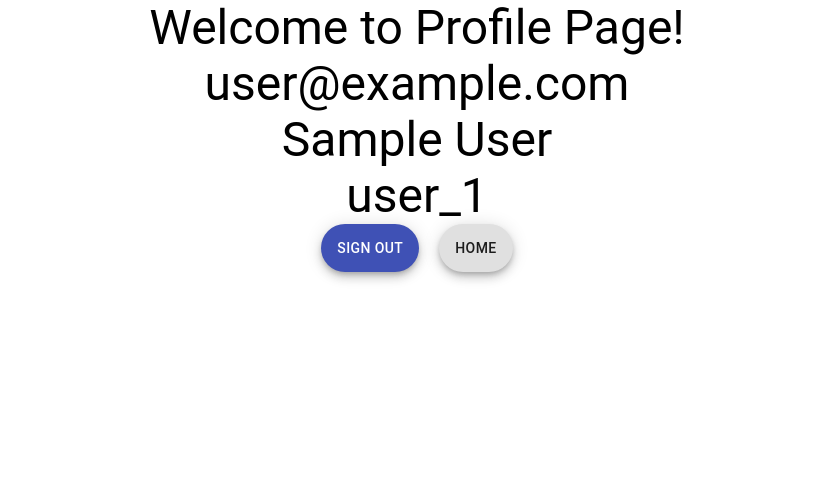
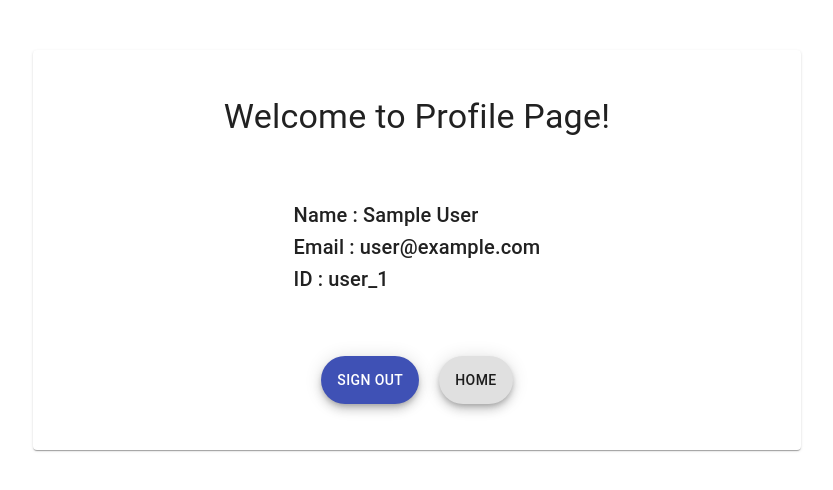
Before and after one commit to prakharNigam70/hotelsUi, a React (Create React App) app: page /Profile in a window 1280 px wide. Shown: the top 490 px of the page, without its empty margins (223-1056 px from the left). Built offline with nearby package versions, Linux system fonts and the light colour scheme; no server answers; sample sign-in values are in the browser's storage.

Commit message:
Beutify Profile Page and add conditional routing

```diff
--- a/src/App.tsx
+++ b/src/App.tsx
@@ -1,3 +1,4 @@
+import { useContext } from 'react';
 import { Redirect, Route } from 'react-router';
 import './App.css';
 import ComponentA from './ComponentA';
@@ -16,10 +17,12 @@ import Profile from './Profile';
 import ReducBasics from './ReduxBasics';
 import SignUp from './SignUp';
 import SliceUI from './SliceUI';
+import { UserContext } from './UserProvider';
 import UserClass from './UsersClass';
 import WebsiteReducerUI from './WebsitereducerUI';
 
 function App() {
+  const context = useContext(UserContext)
   return (
     <switch>
       <Route exact path='/a' component={ComponentA}/>
@@ -40,9 +43,9 @@ function App() {
       <Route exact path='/MaterialUI' component={MaterialUI}/>
       {/* Project */}
       <Route exact path='/HotelsUI' component={HotelsUI}/>
-      <Route exact path='/Login' component={Login}/>
-      <Route exact path='/SignUp' component={SignUp}/>
-      <Route exact path='/Profile' component={Profile}/>
+      {!context?.uid && <Route exact path='/Login' component={Login}/>}
+      {!context?.uid && <Route exact path='/SignUp' component={SignUp}/>}
+      {context?.uid && <Route exact path='/Profile' component={Profile}/>}
       <Route exact path='/' render={() => <Redirect to="/HotelsUI"/>}/>
 
 
--- a/src/Authentication.tsx
+++ b/src/Authentication.tsx
@@ -16,10 +16,15 @@ interface IProps{
     isUserNameVisible : boolean,
     title : string,
     tertiary : IButtonItem,
-    onSubmit : (data : IAuthentication) => void
+    onSubmit : (data : IAuthentication) => void,
+    height : string
 }
 
-const useStyles = makeStyles<Theme, {}>({
+interface MUIProps{
+    height : string
+}
+
+const useStyles = makeStyles<Theme, MUIProps>({
     container:{
         width : "100%",
         display : "flex",
@@ -38,7 +43,7 @@ const useStyles = makeStyles<Theme, {}>({
     },
     innerDiv: {
         width : "60%",
-        height : "60%",
+        height : (props) => props.height,
         display : "flex",
         flexDirection : "column",
         justifyContent : "space-evenly",
@@ -58,7 +63,7 @@ const useStyles = makeStyles<Theme, {}>({
 })
 
 export default function Authentication(props : IProps){
-    const styles = useStyles();
+    const styles = useStyles({height : props.height});
     const {register, reset, handleSubmit, formState:{errors}} = useForm<IAuthentication>();
     const history = useHistory();
     const [isLoading, setloading] = useState(false);
@@ -80,7 +85,7 @@ export default function Authentication(props : IProps){
         <>
         <div className={styles.outerDiv}>
             <div className={styles.innerDiv}>
-                <Typography variant="h3" className={styles.title}>{props.title}</Typography>
+                <Typography variant="h4" className={styles.title}>{props.title}</Typography>
                 <form onSubmit={handleSubmit(onSubmit)} className={styles.container}>
                     {props.isUserNameVisible &&
                     <TextField {...register("userName", {
@@ -109,7 +114,7 @@ export default function Authentication(props : IProps){
 
                     <TextField type="password" {...register("password", {
                         required : true,
-                        minLength : {value : 5, message : "Password should have a minimum length of 5"},
+                        minLength : {value : 6, message : "Password should have a minimum length of 6"},
                     })}
                      variant="outlined"
                      placeholder="Password"
--- a/src/HotelCard.tsx
+++ b/src/HotelCard.tsx
@@ -3,7 +3,7 @@ import { IHotel } from "./HotelsSlice";
 
 const useStyles = makeStyles<Theme, {}>({
     container:{
-        height : "400px"
+        height : "350px"
     }
 })
 
@@ -14,11 +14,11 @@ export default function HotelCard(props : IHotel){
             <CardMedia
                 component="img"
                 image={props.featured_image}
-                height = {280}
+                height = {250}
                 alt={props.name}
             />
             <CardContent>
-                <Typography variant="h5">{props.name}</Typography>
+                <Typography variant="h6">{props.name}</Typography>
                 <Typography variant="body2">{props.cuisines}</Typography>
             </CardContent>
         </Card>
--- a/src/HotelsUI.tsx
+++ b/src/HotelsUI.tsx
@@ -16,10 +16,10 @@ const useStyles = makeStyles({
     rootContainer : {
         display : "flex",
         alignItems : "center",
-        padding : "15px"
+        padding : "10px"
     },
     searchContainer : {
-        height : "90%",
+        height : "85%",
         display : "flex",
         background : "rgba(255,255,255,0.15)",
         flex : 0.8,
@@ -32,13 +32,16 @@ const useStyles = makeStyles({
     },
     textbox : {
         color : "white",
-        fontSize : "1.2rem"
+        fontSize : "1rem"
     },
     buttons : {
         flex : 0.2,
         display : "flex",
         justifyContent : "space-evenly",
         paddingLeft : "10px"
+    },
+    button : {
+        color : "white"
     }
 })
 
@@ -77,9 +80,9 @@ export default function HotelsUI(){
                     />
                 </div>
                 <div className={styles.buttons}>
-                    {context?.uid && <Button onClick={()=> history.push("/Profile")}>PROFILE</Button>}
-                    {!context?.uid && <Button onClick={()=> history.push("/SignUp")}>SIGN UP</Button>}
-                    {!context?.uid && <Button onClick={()=> history.push("/Login")}>LOGIN</Button>}
+                    {context?.uid && <Button className={styles.button} onClick={()=> history.push("/Profile")}>PROFILE</Button>}
+                    {!context?.uid && <Button className={styles.button} onClick={()=> history.push("/SignUp")}>SIGN UP</Button>}
+                    {!context?.uid && <Button className={styles.button} onClick={()=> history.push("/Login")}>LOGIN</Button>}
                 </div>
             </Container>
         </AppBar>
--- a/src/Login.tsx
+++ b/src/Login.tsx
@@ -19,6 +19,7 @@ export default function Login(){
                 label : "SignUp",
                 onClick : ()=> history.push("/SignUp")
             }}
+            height="55%"
             />
         </>
     )
--- a/src/Profile.tsx
+++ b/src/Profile.tsx
@@ -1,4 +1,4 @@
-import { makeStyles, Typography } from "@material-ui/core";
+import { Card, CardActionArea, CardContent, makeStyles, Typography } from "@material-ui/core";
 import { useHistory } from "react-router-dom";
 import FormButtons from "./FormButtons";
 import firebase from "firebase";
@@ -6,39 +6,71 @@ import { UserContext } from "./UserProvider";
 import { useContext } from "react";
 
 const useStyles = makeStyles({
-    container : {
+    container: {
+        width : "60vw",
+        height : "50vh",
+        margin : "50px auto"
+    },
+    innerContainer : {
+        height : "100%",
         display : "flex",
-        alignItems : "center",
-        justifyContent : "space-evenly",
-        height : "100%",
-        width : "100%",
-        textAlign : "center",
-        flexDirection : "column"
+        flexDirection : "column",
+        justifyContent : "space-evenly"
+    },
+    contentContainer : {
+        display : "flex",
+        flexDirection : "column",
+        justifyContent : "space-evenly"
     }
+
 })
 
-export default function Profile(){
+export default function Profile() {
     const styles = useStyles();
     const history = useHistory();
     const context = useContext(UserContext)
 
-    const signOut = async()=>{
+    const signOut = async () => {
         await firebase.auth().signOut();
         history.push("/");
     }
 
-    return(
-        <div className={styles.container}>
-        <Typography variant="h3">Welcome to Profile Page!</Typography>
-        {context?.email && <Typography variant="h3">{context?.email}</Typography>}
-        {context?.displayName && <Typography variant="h3">{context?.displayName}</Typography>}
-        {context?.uid && <Typography variant="h3">{context?.uid}</Typography>}
-        <FormButtons
-            primary={{
-                label : "Sign Out",
-                onClick : signOut
-            }}
-        />
-        </div>
+    return (
+        <Card className={styles.container}>
+            <CardActionArea className={styles.innerContainer}>
+                <Typography variant="h4">Welcome to Profile Page!</Typography>
+                <CardContent className={styles.contentContainer}>
+                    {context?.displayName && <Typography variant="h6">Name : {context?.displayName}</Typography>}
+                    {context?.email && <Typography variant="h6">Email : {context?.email}</Typography>}
+                    {context?.uid && <Typography variant="h6">ID : {context?.uid}</Typography>}
+                </CardContent>
+                <FormButtons
+                    primary={{
+                        label: "Sign Out",
+                        onClick: signOut
+                    }}
+                />
+            </CardActionArea>
+        </Card>
     )
 }
+
+{/* <Card sx={{ maxWidth: 345 }}>
+      <CardActionArea>
+        <CardMedia
+          component="img"
+          height="140"
+          image="/static/images/cards/contemplative-reptile.jpg"
+          alt="green iguana"
+        />
+        <CardContent>
+          <Typography gutterBottom variant="h5" component="div">
+            Lizard
+          </Typography>
+          <Typography variant="body2" color="text.secondary">
+            Lizards are a widespread group of squamate reptiles, with over 6,000
+            species, ranging across all continents except Antarctica
+          </Typography>
+        </CardContent>
+      </CardActionArea>
+    </Card> */}
--- a/src/SignUp.tsx
+++ b/src/SignUp.tsx
@@ -20,6 +20,7 @@ export default function SignUp(){
                 label : "Login",
                 onClick : ()=> history.push("/Login")
             }}
+            height='65%'
             />
         </div>
     )
```
